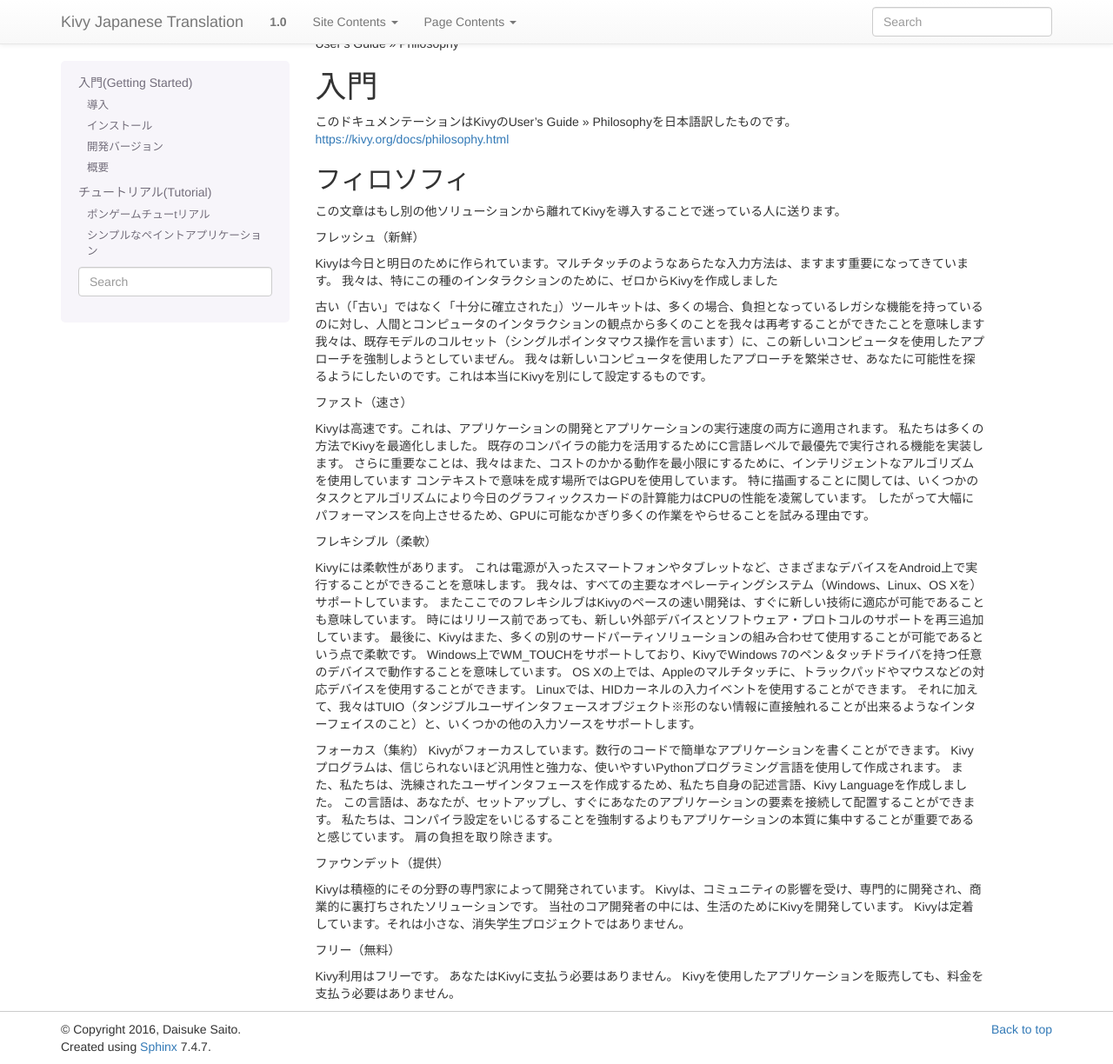
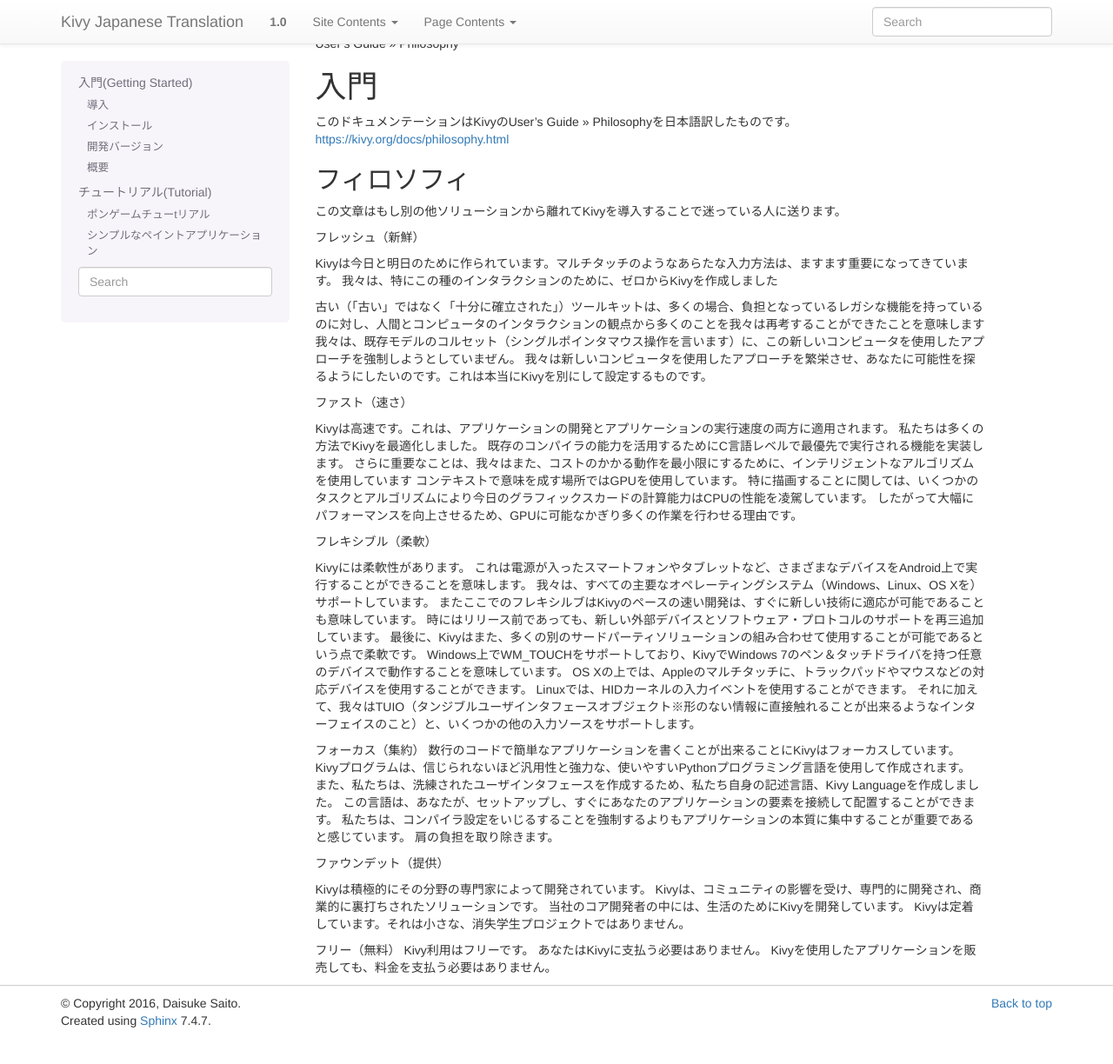
Before and after one commit to pyKy/translation, a Sphinx documentation site: the page built from source/users_guide/philosophy.rst, in a window 1280 px wide and 1224 px high. Shown: the whole window at 87% size. Built offline with Sphinx 7.4.7, drawn with Linux system fonts in a browser that asks for light colours.

Commit message:
文言を修正

```diff
--- a/source/users_guide/philosophy.rst
+++ b/source/users_guide/philosophy.rst
@@ -32,7 +32,7 @@
 さらに重要なことは、我々はまた、コストのかかる動作を最小限にするために、インテリジェントなアルゴリズムを使用しています
 コンテキストで意味を成す場所ではGPUを使用しています。
 特に描画することに関しては、いくつかのタスクとアルゴリズムにより今日のグラフィックスカードの計算能力はCPUの性能を凌駕しています。
-したがって大幅にパフォーマンスを向上させるため、GPUに可能なかぎり多くの作業をやらせることを試みる理由です。
+したがって大幅にパフォーマンスを向上させるため、GPUに可能なかぎり多くの作業を行わせる理由です。
 
 フレキシブル（柔軟）
 
@@ -48,7 +48,7 @@
 それに加えて、我々はTUIO（タンジブルユーザインタフェースオブジェクト※形のない情報に直接触れることが出来るようなインターフェイスのこと）と、いくつかの他の入力ソースをサポートします。
 
 フォーカス（集約）
-Kivyがフォーカスしています。数行のコードで簡単なアプリケーションを書くことができます。
+数行のコードで簡単なアプリケーションを書くことが出来ることにKivyはフォーカスしています。
 Kivyプログラムは、信じられないほど汎用性と強力な、使いやすいPythonプログラミング言語を使用して作成されます。
 また、私たちは、洗練されたユーザインタフェースを作成するため、私たち自身の記述言語、Kivy Languageを作成しました。
 この言語は、あなたが、セットアップし、すぐにあなたのアプリケーションの要素を接続して配置することができます。
@@ -64,7 +64,6 @@
 
 
 フリー（無料）
-
 Kivy利用はフリーです。
 あなたはKivyに支払う必要はありません。
 Kivyを使用したアプリケーションを販売しても、料金を支払う必要はありません。
```
